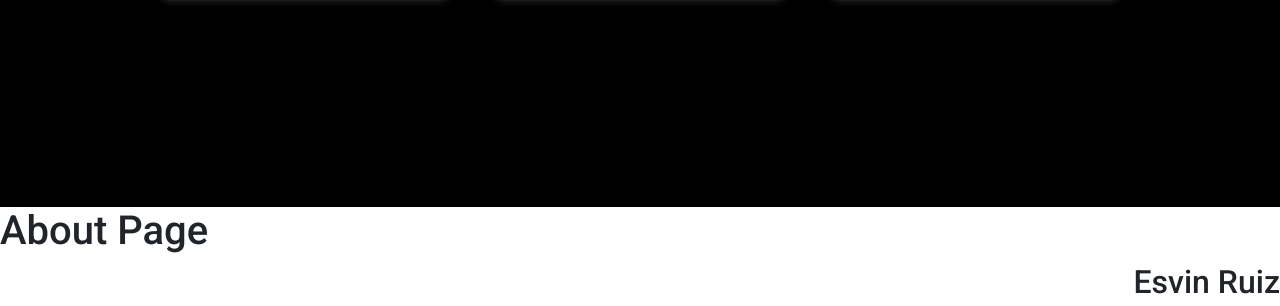
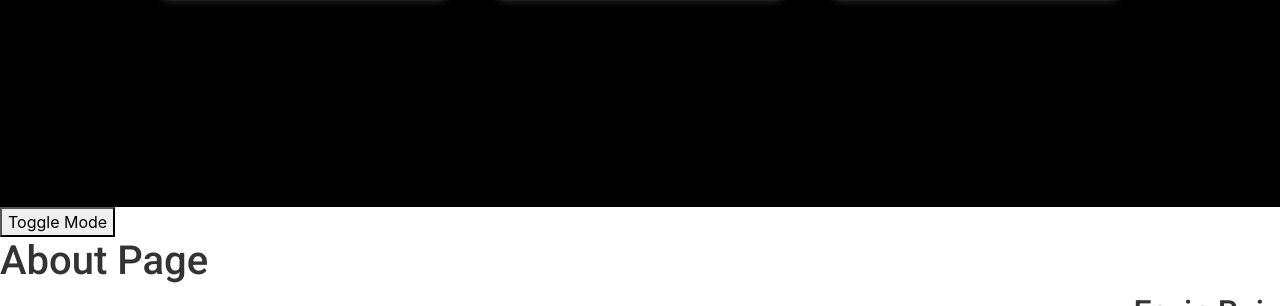
Before and after one commit to MLH-Fellowship/project-pr-heroes, a Flask app: page / in a window 1280 px wide. Shown: the part 775-1081 px from the top of the page. Run offline with Flask 2, Linux system fonts and the light colour scheme.

Commit message:
Added Toggle Button

```diff
--- a/src/app/static/styles/main.css
+++ b/src/app/static/styles/main.css
@@ -1,3 +1,9 @@
+:root {
+	--background-color: #fff; /* default background color */
+	--text-color: #333; /* default text color */
+	--background-color-dark: #222; /* dark mode background color */
+	--text-color-dark: #ff8400S; /* dark mode text color */
+  }
 p,
 h1,
 h2,
@@ -224,3 +230,13 @@ body {
 align-items: flex-end;
 margin-bottom: 50px;
 }
+
+.light {
+background-color: var(--background-color);
+color: var(--text-color);
+}
+
+.dark {
+background-color: var(--background-color-dark);
+color: var(--text-color-dark);
+}
--- a/src/app/templates/layout.html
+++ b/src/app/templates/layout.html
@@ -36,7 +36,7 @@
 		<title>{{ title }}</title>
 	</head>
 
-	<body>
+	<body class="light">
 		<header class="nav-bar">
 			<div class="nav-content">
 			  <a href="/">
@@ -72,6 +72,7 @@
 				</h1>
 			  </div>
 			<div>{% include 'team.html' %}</div>
+			<button id="toggle-mode">Toggle Mode</button>
 		</main>
 
 		<section id="about">
@@ -101,6 +102,16 @@
 		 </div>
 
 
+		 <script>
+			const toggleButton = document.getElementById('toggle-mode');
+			const body = document.body;
+
+			toggleButton.addEventListener('click', () => {
+			body.classList.toggle('light');
+			body.classList.toggle('dark');
+			});
+		 </script>
+
 		<script
 			src="https://code.jquery.com/jquery-3.3.1.slim.min.js"
 			integrity="sha384-q8i/X+965DzO0rT7abK41JStQIAqVgRVzpbzo5smXKp4YfRvH+8abtTE1Pi6jizo"
```
Lines whose indentation alone changed are shown as unchanged.
